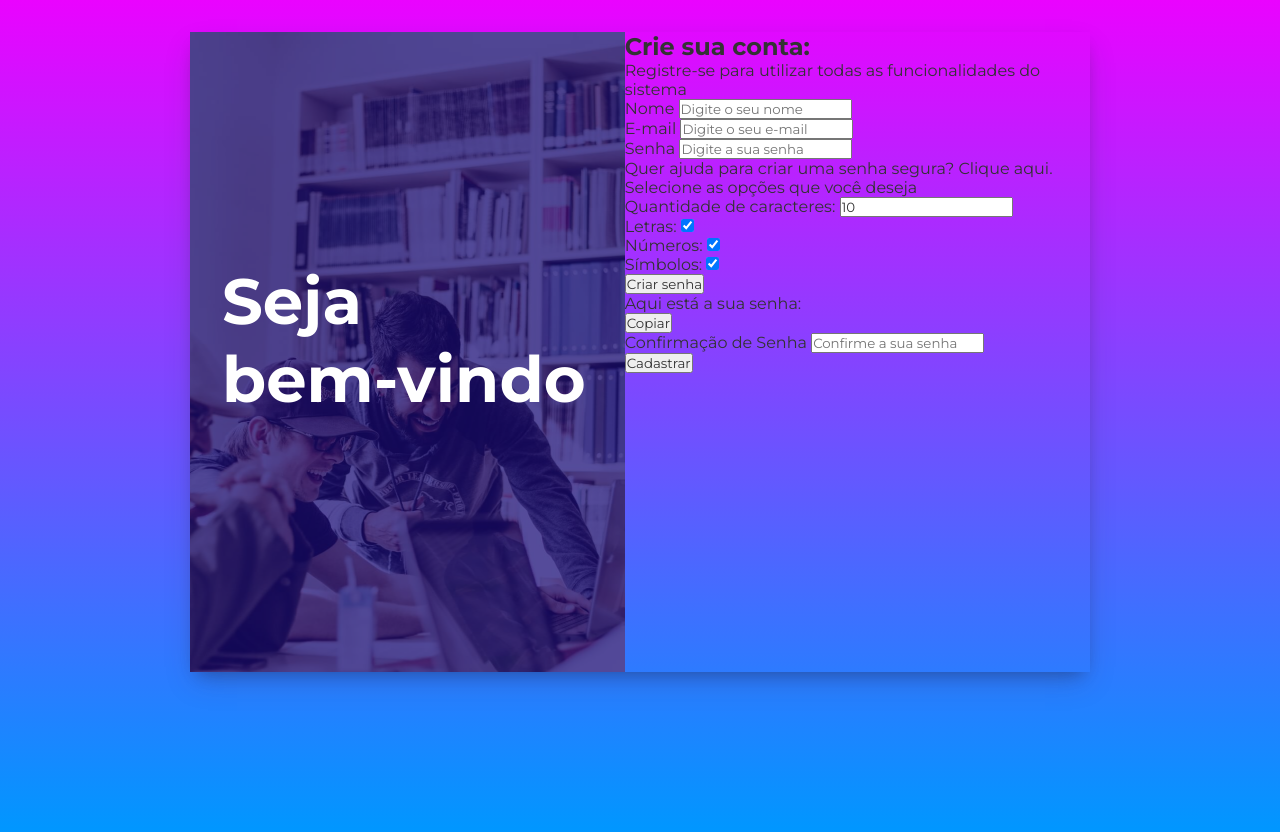
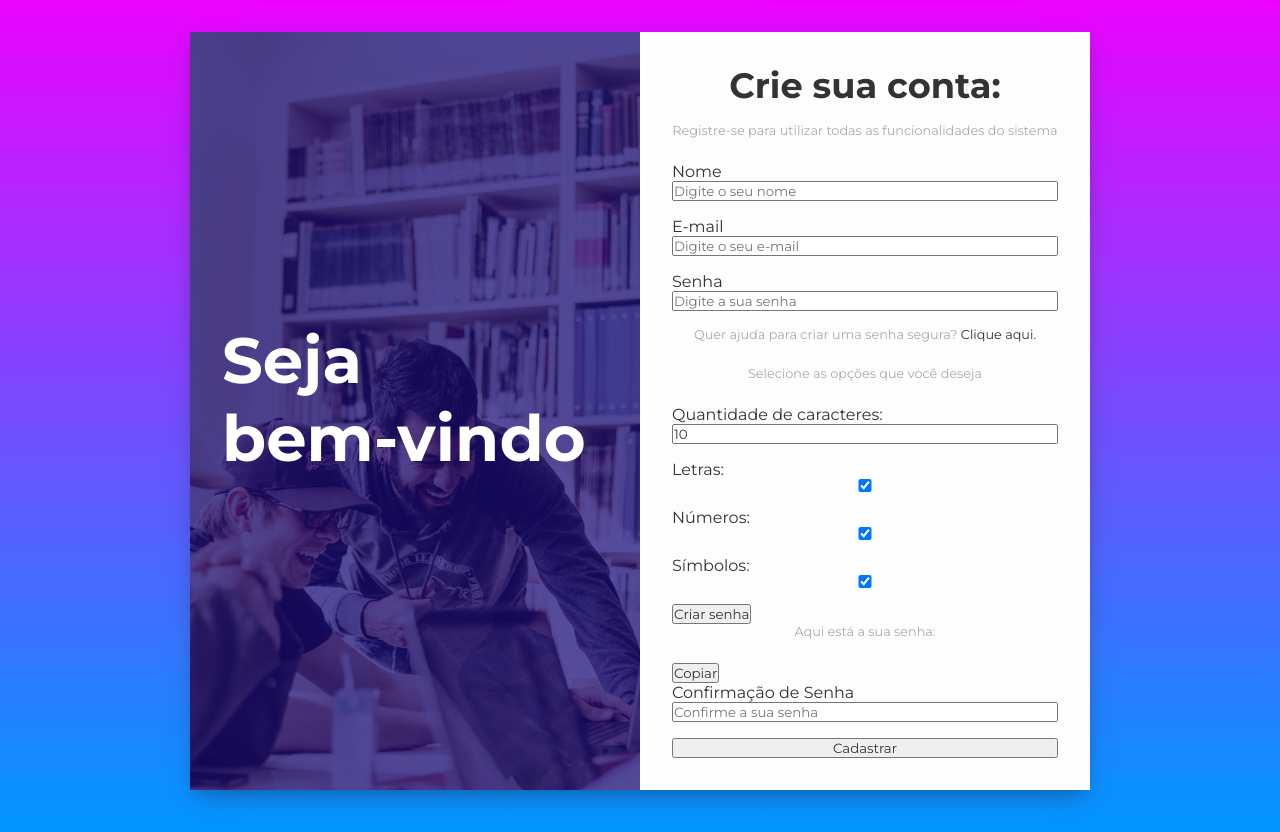
Before and after one commit to paulo-santos360/Gerador-de-Senha, a plain HTML site: page index.html in a window 1280 px wide. Drawn offline with Linux system fonts and the light colour scheme; a script that the page names is missing.

Commit message:
Atualizar

```diff
--- a/css/styles.css
+++ b/css/styles.css
@@ -52,3 +52,30 @@ input:focus{
 }
 
 /*Formulario CSS*/
+
+#register-form{
+    background-color: #fdfdfd;
+    padding: 2rem;
+    width: 50%;
+    display: flex;
+    flex-direction: column;
+}
+
+#register-form h2{
+    text-align: center;
+    margin-bottom: 1rem;
+    font-size: 2.2rem;
+}
+
+#register-form p{
+    text-align: center;
+    margin-bottom: 1.5rem;
+    color: #aaa;
+    font-size: 0.8rem;
+}
+/* Distancia o Input da Label*/
+.form-control{
+    margin-bottom: 1rem;
+    display: flex;
+    flex-direction: column;
+}
```
Also changed, not shown: 1 other file.
